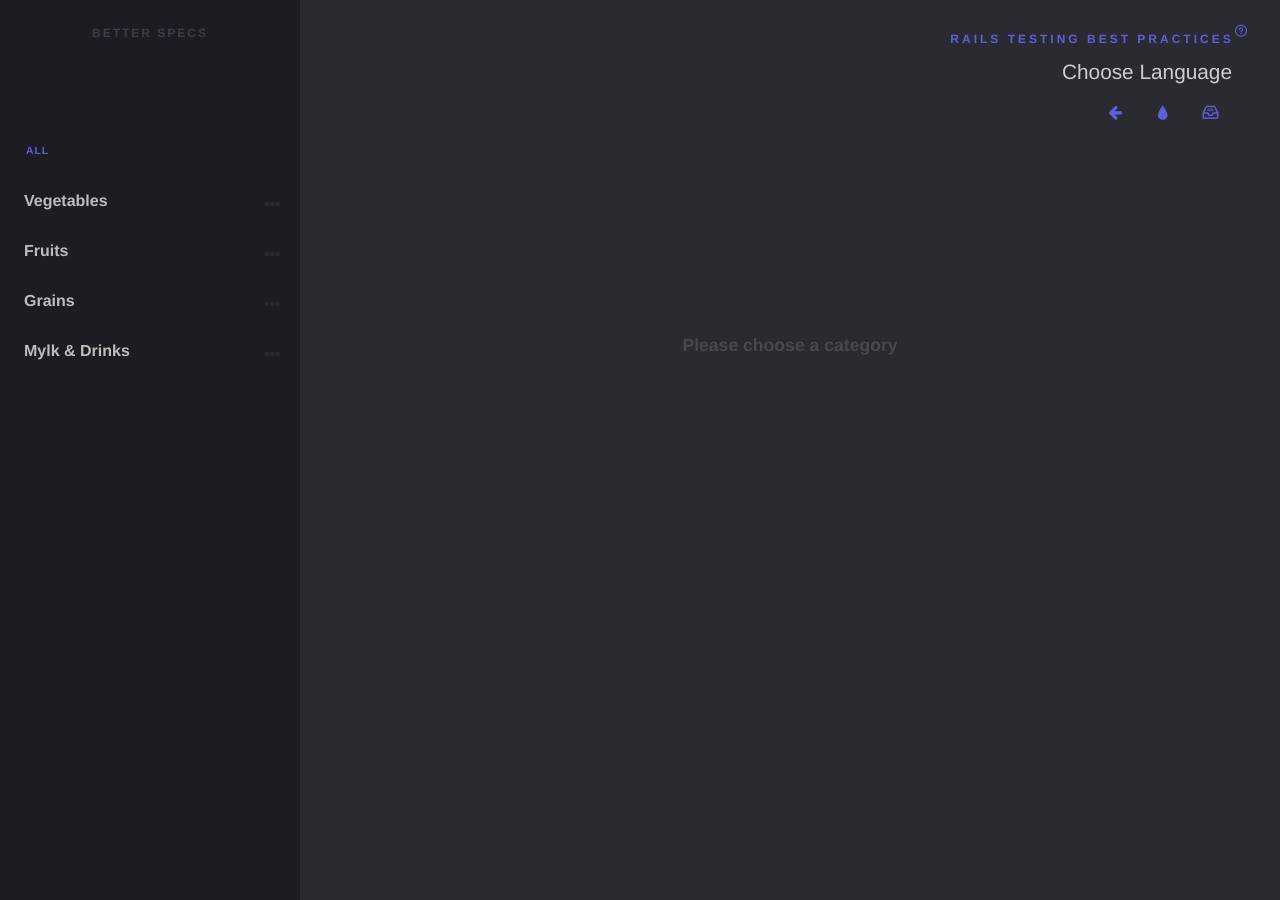
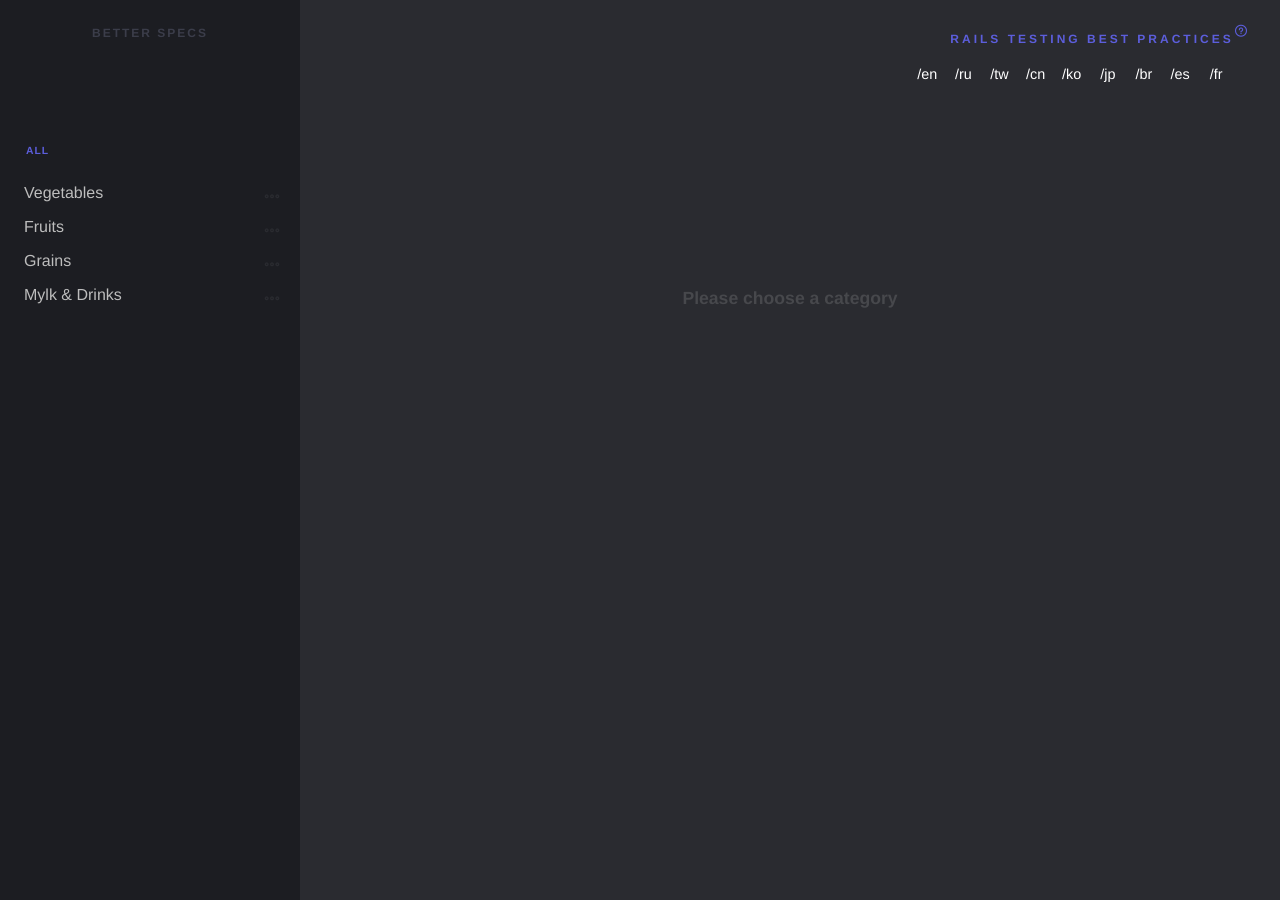
Before and after one commit to betterspecs/betterspecs, a Jekyll site: the page built from index.html, in a window 1280 px wide and 900 px high. Built offline with Jekyll 4.4.1, drawn with Linux system fonts in a browser that asks for light colours.

Commit message:
Add top menu with language selection

```diff
--- a/_includes/header.html
+++ b/_includes/header.html
@@ -11,11 +11,18 @@
       <span class="bp-tooltip bp-icon bp-icon--about" data-content="{{ site.description }}"></span>
     </span>
 
-    <h1 class="bp-header__title">Choose Language</h1>
+    <!-- <h1 class="bp-header__title">Choose Language</h1> -->
+
     <nav class="bp-nav">
-      <a class="bp-nav__item bp-icon bp-icon--prev" href="http://tympanus.net/Blueprints/PageStackNavigation/" data-info="previous Blueprint"><span>Previous</span></a>
-      <a class="bp-nav__item bp-icon bp-icon--drop" href="http://tympanus.net/codrops/?p=25521" data-info="back to the Codrops article"><span>Back</span></a>
-      <a class="bp-nav__item bp-icon bp-icon--archive" href="http://tympanus.net/codrops/category/blueprints/" data-info="Blueprints archive"><span>Go to </span></a>
+      <a class="bp-nav__item" href="/en" data-info="English">/en</a>
+      <a class="bp-nav__item" href="/ru" data-info="ру́сский язы́к">/ru</a>
+      <a class="bp-nav__item" href="/zh_tw" data-info="正體字/繁體字">/tw</a>
+      <a class="bp-nav__item" href="/zh_tw" data-info="正体字/繁体字">/cn</a>
+      <a class="bp-nav__item" href="/ko" data-info="한국어/조선말">/ko</a>
+      <a class="bp-nav__item" href="/jp" data-info="日本:にほん">/jp</a>
+      <a class="bp-nav__item" href="/br" data-info="Português do Brasil">/br</a>
+      <a class="bp-nav__item" href="/es" data-info="Espagnol">/es</a>
+      <a class="bp-nav__item" href="/fr" data-info="Français">/fr</a>
     </nav>
 
   </div>
--- /dev/null
+++ b/_includes/javascript.html
@@ -0,0 +1,49 @@
+
+
+<!-- /view -->
+<script src="javascripts/classie.js"></script>
+<script src="javascripts/dummydata.js"></script>
+<script src="javascripts/main.js"></script>
+
+<script>
+(function() {
+  var menuEl = document.getElementById('ml-menu'),
+    mlmenu = new MLMenu(menuEl, {
+      // breadcrumbsCtrl : true, // show breadcrumbs
+      // initialBreadcrumb : 'all', // initial breadcrumb text
+      backCtrl : false, // show back button
+      // itemsDelayInterval : 60, // delay between each menu item sliding animation
+      onItemClick: loadDummyData // callback: item that doesn´t have a submenu gets clicked - onItemClick([event], [inner HTML of the clicked item])
+    });
+
+  // mobile menu toggle
+  var openMenuCtrl = document.querySelector('.action--open'),
+    closeMenuCtrl = document.querySelector('.action--close');
+
+  openMenuCtrl.addEventListener('click', openMenu);
+  closeMenuCtrl.addEventListener('click', closeMenu);
+
+  function openMenu() {
+    classie.add(menuEl, 'menu--open');
+  }
+
+  function closeMenu() {
+    classie.remove(menuEl, 'menu--open');
+  }
+
+  // simulate grid content loading
+  var gridWrapper = document.querySelector('.content');
+
+  function loadDummyData(ev, itemName) {
+    ev.preventDefault();
+
+    closeMenu();
+    // gridWrapper.innerHTML = '';
+    // classie.add(gridWrapper, 'content--loading');
+    // setTimeout(function() {
+    //   classie.remove(gridWrapper, 'content--loading');
+    //   gridWrapper.innerHTML = '<ul class="products">' + dummyData[itemName] + '<ul>';
+    // }, 700);
+  }
+})();
+</script>
--- a/_layouts/default.html
+++ b/_layouts/default.html
@@ -11,6 +11,7 @@
 
       {{ content }}
 
+      {% include javascript.html %}
     </div>
 
     {% include footer.html %}
--- a/_sass/_base.scss
+++ b/_sass/_base.scss
@@ -105,8 +105,8 @@ a:hover {
 .bp-tooltip:hover:before {
     content: attr(data-content);
     font-size: 110%;
-    font-weight: 700;
-    line-height: 1.2;
+    font-weight: 400;
+    line-height: 1.4;
     position: absolute;
     top: 1.5em;
     right: 0;
@@ -128,10 +128,12 @@ a:hover {
 .bp-nav__item {
     position: relative;
     display: inline-block;
-    width: 2.5em;
-    height: 2.5em;
+    width: 2em;
+    height: 2em;
+    padding: 0.3em 0;
     margin: 0 0.1em;
-    text-align: left;
+    text-align: center;
+    font-size: .9em;
     border-radius: 50%;
 }
 
@@ -231,7 +233,7 @@ a:hover {
 }
 
 .content--loading {
-    background: url(../img/loading.svg) no-repeat 50% 50%;
+    background: url(../images/loading.svg) no-repeat 50% 50%;
 }
 
 .products {
@@ -281,7 +283,7 @@ body #cdawrap a:hover.carbon-poweredby {
     color: #fff;
 }
 
-@media screen and (max-width: 40em) {
+@media screen and (max-width: 50em) {
     .bp-header {
         padding-top: 3em;
     }
--- a/_sass/_component.scss
+++ b/_sass/_component.scss
@@ -75,10 +75,10 @@
 }
 
 .menu__link {
-  font-weight: 600;
+  font-weight: 400;
   position: relative;
   display: block;
-  padding: 1em 2.5em 1em 1.5em;
+  padding: .5em 2.5em .5em 1.5em;
   color: #bdbdbd;
   -webkit-transition: color 0.1s;
   transition: color 0.1s;
@@ -315,7 +315,7 @@
   color: #45464e;
 }
 
-@media screen and (max-width: 40em) {
+@media screen and (max-width: 50em) {
   .action--open,
   .action--close {
     display: block;
--- a/index.html
+++ b/index.html
@@ -79,52 +79,3 @@ layout: default
   <p class="info">Please choose a category</p>
   <!-- Ajax loaded content here -->
 </div>
-
-
-<!-- /view -->
-<script src="javascripts/classie.js"></script>
-<script src="javascripts/dummydata.js"></script>
-<script src="javascripts/main.js"></script>
-
-<script>
-(function() {
-  var menuEl = document.getElementById('ml-menu'),
-    mlmenu = new MLMenu(menuEl, {
-      // breadcrumbsCtrl : true, // show breadcrumbs
-      // initialBreadcrumb : 'all', // initial breadcrumb text
-      backCtrl : false, // show back button
-      // itemsDelayInterval : 60, // delay between each menu item sliding animation
-      onItemClick: loadDummyData // callback: item that doesn´t have a submenu gets clicked - onItemClick([event], [inner HTML of the clicked item])
-    });
-
-  // mobile menu toggle
-  var openMenuCtrl = document.querySelector('.action--open'),
-    closeMenuCtrl = document.querySelector('.action--close');
-
-  openMenuCtrl.addEventListener('click', openMenu);
-  closeMenuCtrl.addEventListener('click', closeMenu);
-
-  function openMenu() {
-    classie.add(menuEl, 'menu--open');
-  }
-
-  function closeMenu() {
-    classie.remove(menuEl, 'menu--open');
-  }
-
-  // simulate grid content loading
-  var gridWrapper = document.querySelector('.content');
-
-  function loadDummyData(ev, itemName) {
-    ev.preventDefault();
-
-    closeMenu();
-    gridWrapper.innerHTML = '';
-    classie.add(gridWrapper, 'content--loading');
-    setTimeout(function() {
-      classie.remove(gridWrapper, 'content--loading');
-      gridWrapper.innerHTML = '<ul class="products">' + dummyData[itemName] + '<ul>';
-    }, 700);
-  }
-})();
-</script>
```
Also changed, not shown: images/loading.svg (added).
